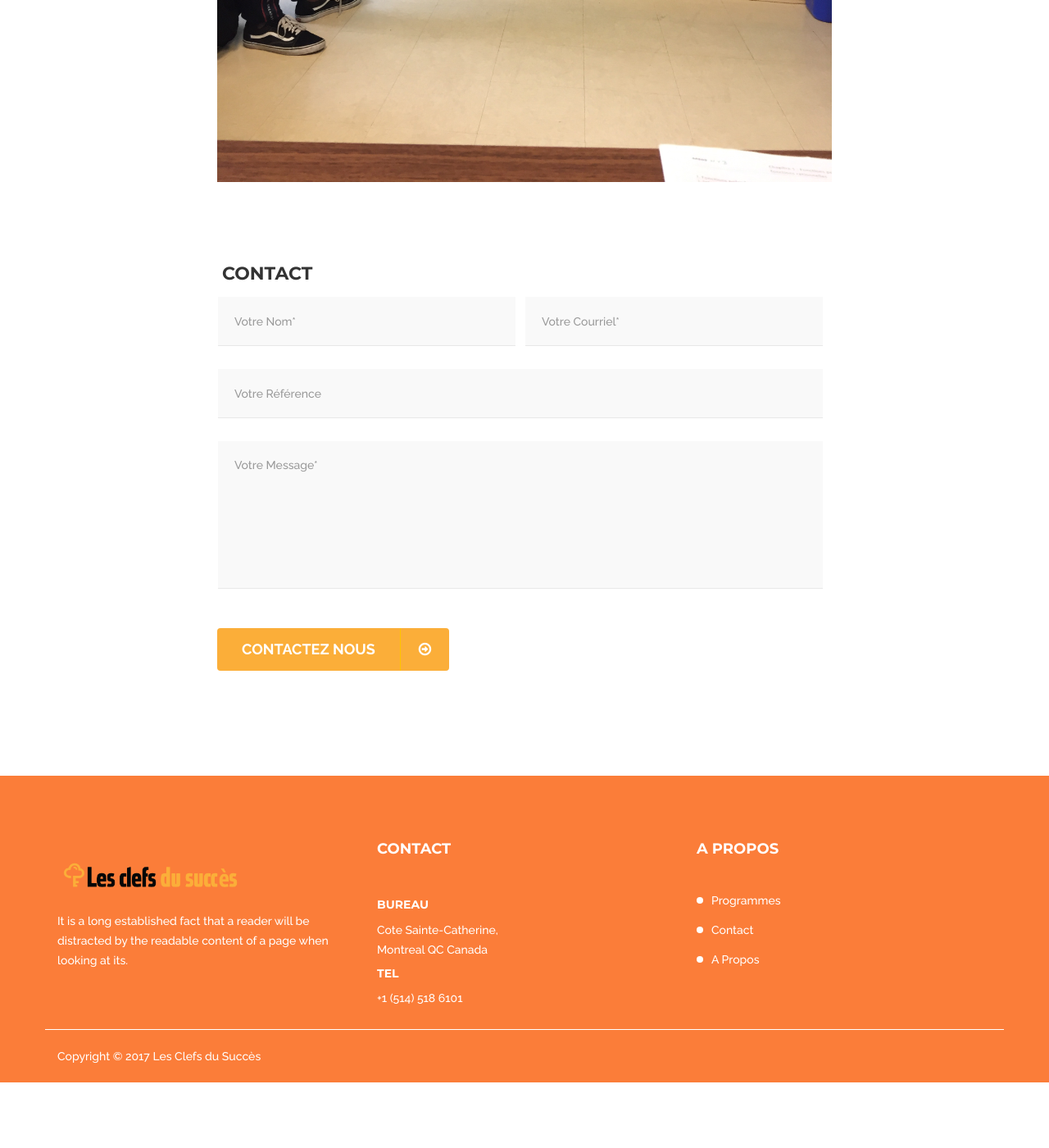
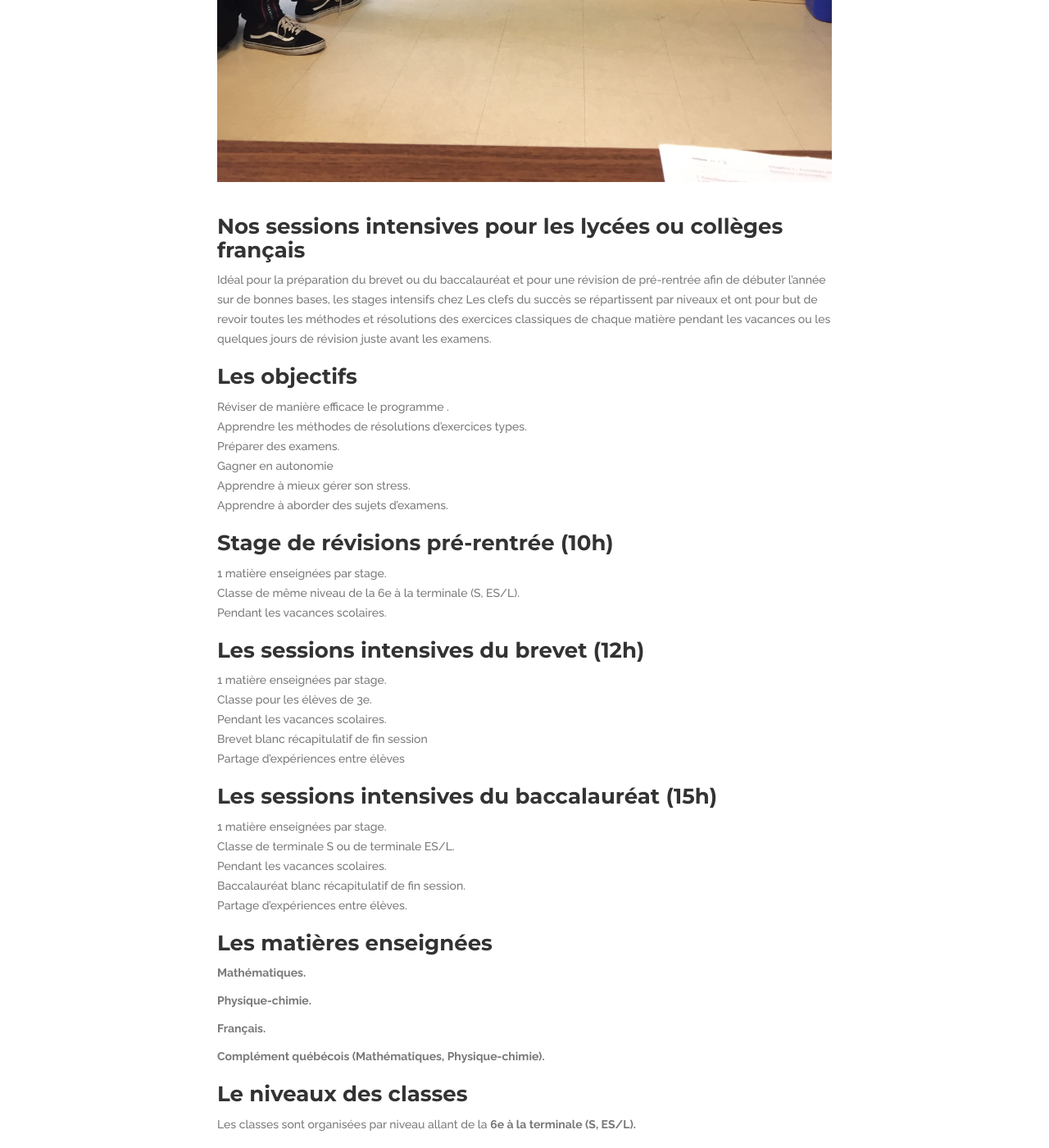
Before and after one commit to bkingg/les-clefs-pour-reussir, a Jekyll site: the page built from _programmes/session-intensive-pendant-les-vacances.md, in a window 1280 px wide and 1400 px high, scrolled down 1280 px. Shown: the whole window at 82% size. Built offline with Jekyll 4.4.1, drawn with Linux system fonts in a browser that asks for light colours; before the commit the page ends 2600 px from its top, so only the background shows below that; some of the changed text lies outside the part shown.

Commit message:
Update from Forestry.io - session-intensive-pendant-les-vacances.md

```diff
--- a/_programmes/session-intensive-pendant-les-vacances.md
+++ b/_programmes/session-intensive-pendant-les-vacances.md
@@ -4,3 +4,55 @@ layout: programme
 date: 2017-12-01 00:00:00 +0000
 image: "/uploads/IMG_3499.JPG"
 ---
+### Nos sessions intensives pour les lycées ou collèges français
+
+Idéal pour la préparation du brevet ou du baccalauréat et pour une révision de pré-rentrée afin de débuter l'année sur de bonnes bases, les stages intensifs chez Les clefs du succès se répartissent par niveaux et ont pour but de revoir toutes les méthodes et résolutions des exercices classiques de chaque matière pendant les vacances ou les quelques jours de révision juste avant les examens.
+
+### Les objectifs
+
+* Réviser de manière efficace le programme .
+* Apprendre les méthodes de résolutions d'exercices types.
+* Préparer des examens.
+* Gagner en autonomie
+* Apprendre à mieux gérer son stress.
+* Apprendre à aborder des sujets d'examens.
+
+### Stage de révisions pré-rentrée (10h)
+
+* 1 matière enseignées par stage.
+* Classe de même niveau de la 6e à la terminale (S, ES/L).
+* Pendant les vacances scolaires.
+
+### Les sessions intensives du brevet (12h)
+
+* 1 matière enseignées par stage.
+* Classe pour les élèves de 3e.
+* Pendant les vacances scolaires.
+* Brevet blanc récapitulatif de fin session
+* Partage d'expériences entre élèves
+
+### Les sessions intensives du baccalauréat (15h)
+
+* 1 matière enseignées par stage.
+* Classe de terminale S ou de terminale ES/L.
+* Pendant les vacances scolaires.
+* Baccalauréat blanc récapitulatif de fin session.
+* Partage d'expériences entre élèves.
+
+### Les matières enseignées
+
+**Mathématiques.**
+
+**Physique-chimie.**
+
+**Français.**
+
+ **Complément québécois (Mathématiques, Physique-chimie).**
+
+### Le niveaux des classes
+
+* Les classes sont organisées par niveau allant de la **6e à la terminale (S, ES/L).**
+
+### **Les inscriptions sont possibles tout au long de l’année**
+
+Pour ce faire, remplissez le formulaire ci-dessus et nous nous ferons un plaisir de vous recontacter dans les plus brefs délais.
```
